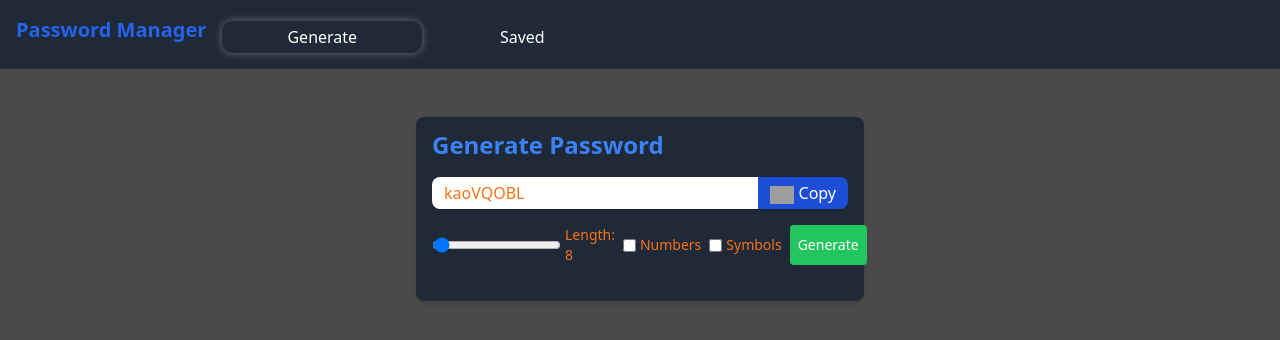
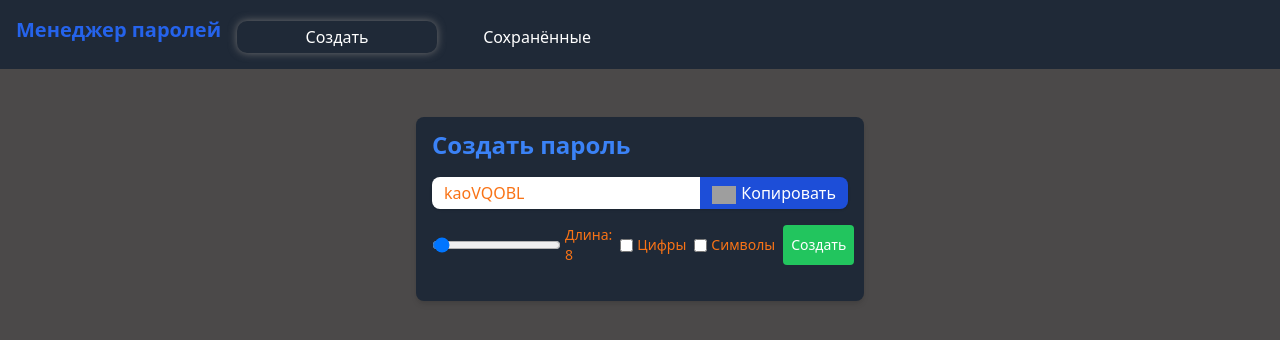
Before and after one commit to IskenderDev/Password, a React (Vite) app: page /generate-password in a window 1280 px wide. Shown: the top 340 px of the page. Built offline with nearby package versions, Linux system fonts and the light colour scheme; grey boxes are pictures that could not be loaded.

Commit message:
Translate interface to Russian

```diff
--- a/index.html
+++ b/index.html
@@ -1,11 +1,11 @@
 <!doctype html>
-<html lang="en">
+<html lang="ru">
 
 <head>
   <meta charset="UTF-8" />
   <link rel="icon" type="image/svg+xml" href="/vite.svg" />
   <meta name="viewport" content="width=device-width, initial-scale=1.0" />
-  <title>Vite + React</title>
+  <title>Менеджер паролей</title>
 </head>
 
 <body style="background-color:rgb(75, 73, 73)">
--- a/src/App.jsx
+++ b/src/App.jsx
@@ -24,7 +24,7 @@ const App = () => {
         {/* Top Navbar */}
         <nav className='bg-gray-800 text-white p-4 flex'>
           <h1 className='text-xl font-bold mr-4 text-blue-600'>
-            Password Manager
+            Менеджер паролей
           </h1>
           <div
             className={` ${
@@ -32,7 +32,7 @@ const App = () => {
             } navbar__li-box inline`}
             onClick={() => handleNavItemClick('/generate-password')}
           >
-            <Link to='/generate-password'>Generate</Link>
+            <Link to='/generate-password'>Создать</Link>
           </div>
           <div
             className={` ${
@@ -40,7 +40,7 @@ const App = () => {
             } navbar__li-box inline`}
             onClick={() => handleNavItemClick('/saved-passwords')}
           >
-            <Link to='/saved-passwords'>Saved</Link>
+            <Link to='/saved-passwords'>Сохранённые</Link>
           </div>
         </nav>
 
--- a/src/Components/GeneratePassword.jsx
+++ b/src/Components/GeneratePassword.jsx
@@ -36,14 +36,14 @@ const GeneratePassword = () => {
   return (
     <div className='w-full max-w-md mx-auto shadow-md rounded-lg px-4 py-3 my-8 bg-gray-800 text-orange-500'>
       <h2 className='text-2xl font-bold mb-4 text-blue-500'>
-        Generate Password
+        Создать пароль
       </h2>
       <div className='flex shadow rounded-lg overflow-hidden mb-4'>
         <input
           type='text'
           value={password}
           className='outline-none w-full py-1 px-3'
-          placeholder='Password'
+          placeholder='Пароль'
           readOnly
           ref={passwordRef}
         />
@@ -58,7 +58,7 @@ const GeneratePassword = () => {
             src='https://img.icons8.com/material/24/copy--v1.png'
             alt='copy--v1'
           />
-          {iscopy ? 'Copied' : 'Copy'}
+          {iscopy ? 'Скопировано' : 'Копировать'}
         </button>
       </div>
       <div className='flex text-sm gap-x-2 '>
@@ -73,7 +73,7 @@ const GeneratePassword = () => {
               setLength(e.target.value)
             }}
           />
-          <label>Length: {length}</label>
+            <label>Длина: {length}</label>
         </div>
         <div className='flex items-center gap-x-1'>
           <input
@@ -84,7 +84,7 @@ const GeneratePassword = () => {
               setNumberAllowed((prev) => !prev)
             }}
           />
-          <label htmlFor='numberInput'>Numbers</label>
+            <label htmlFor='numberInput'>Цифры</label>
         </div>
         <div className='flex items-center gap-x-1'>
           <input
@@ -95,14 +95,14 @@ const GeneratePassword = () => {
               setCharAllowed((prev) => !prev)
             }}
           />
-          <label htmlFor='characterInput'>Symbols</label>
+            <label htmlFor='characterInput'>Символы</label>
         </div>
         <button
           type='button'
           className='w-full p-2 bg-green-500 text-white rounded cursor-pointer hover:bg-green-500'
           onClick={passwordGenerator}
         >
-          Generate
+          Создать
         </button>
       </div>
       <br></br>
--- a/src/Components/SavedPasswords.jsx
+++ b/src/Components/SavedPasswords.jsx
@@ -41,7 +41,7 @@ const SavedPasswords = () => {
     e.preventDefault()
 
     if (!website || !password) {
-      alert('Please enter both website and password.')
+      alert('Пожалуйста, введите сайт и пароль.')
       return
     }
     const cleanedInput = cleanDomain(website)
@@ -66,12 +66,12 @@ const SavedPasswords = () => {
   return (
     <>
       <div className='w-full max-w-md mx-auto shadow-md rounded-lg px-4 py-3 my-8 bg-gray-800 text-orange-500'>
-        <h2 className='text-2xl font-bold mb-4 text-blue-500'>Save Password</h2>
+        <h2 className='text-2xl font-bold mb-4 text-blue-500'>Сохранить пароль</h2>
 
         <form onSubmit={handleSubmit}>
           <input
             type='text'
-            placeholder='Enter website'
+            placeholder='Введите сайт'
             value={website}
             onChange={(e) => setWebsite(e.target.value)}
             className='w-full p-2 mb-2 border rounded'
@@ -79,7 +79,7 @@ const SavedPasswords = () => {
 
           <input
             type='text'
-            placeholder='Enter Username'
+            placeholder='Введите имя пользователя'
             value={username}
             onChange={(e) => setUsername(e.target.value)}
             className='w-full p-2 mb-2 border rounded'
@@ -87,7 +87,7 @@ const SavedPasswords = () => {
           <div className='relative'>
             <input
               type={passwordVisible ? 'text' : 'password'}
-              placeholder='Enter password'
+              placeholder='Введите пароль'
               value={password}
               onChange={(e) => setPassword(e.target.value)}
               className='w-full p-2 mb-2 border rounded'
@@ -104,7 +104,7 @@ const SavedPasswords = () => {
             type='submit'
             className='w-full p-2 bg-green-500 text-white rounded cursor-pointer'
           >
-            Save Password
+            Сохранить пароль
           </button>
         </form>
 
--- a/src/Components/WebsiteList.jsx
+++ b/src/Components/WebsiteList.jsx
@@ -7,7 +7,7 @@ const WebsiteList = ({ websites, onDelete }) => {
 
   return (
     <div className='max-w-2xl mx-auto p-4'>
-      <h1 className='text-3xl font-bold mb-4'>Website List</h1>
+      <h1 className='text-3xl font-bold mb-4'>Список сайтов</h1>
       <ul className='space-y-4'>
         {websites.map((website, index) => (
           <li
@@ -33,16 +33,16 @@ const WebsiteList = ({ websites, onDelete }) => {
               </a>
 
               <div className='text-gray-500 text-sm'>
-                Username: {website.username}
+                Имя пользователя: {website.username}
                 <br />
-                Password: {website.password}
+                Пароль: {website.password}
               </div>
             </div>
             <button
               onClick={() => handleDelete(index)}
               className='absolute top-0 right-0 text-red-500 hover:text-red-700 cursor-pointer'
             >
-              Delete
+              Удалить
             </button>
           </li>
         ))}
```
Also changed, not shown: 1 other file (tests, documents, lock files or other folders).
